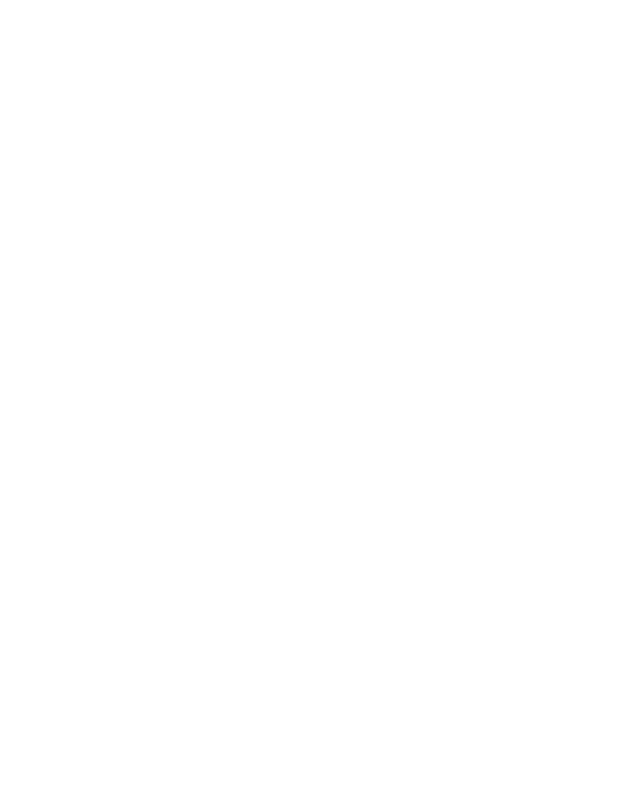
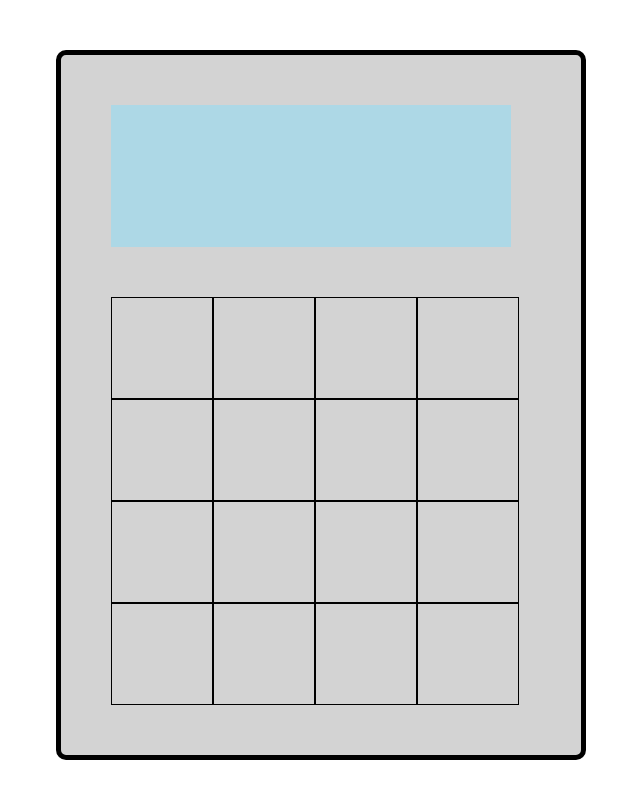
Before and after one commit to tammeusb/odin_calculator, a plain HTML site: page index.html in a window 1280 px wide. Shown: the whole page, without its empty margins (319-959 px from the left). Drawn offline with Linux system fonts and the light colour scheme.

Commit message:
Create basic HTML / CSS calculator

```diff
--- a/index.html
+++ b/index.html
@@ -4,9 +4,32 @@
     <meta charset="UTF-8">
     <meta name="viewport" content="width=device-width, initial-scale=1.0">
     <title>Calculator</title>
+    <link rel="stylesheet" href="style.css">
     <script src="script.js" defer></script>
 </head>
 <body>
 
+    <div class="calculator">
+        <div class="display"></div>
+        <div class="container-buttons">
+            <div class="button"></div>
+            <div class="button"></div>
+            <div class="button"></div>
+            <div class="button"></div>
+            <div class="button"></div>
+            <div class="button"></div>
+            <div class="button"></div>
+            <div class="button"></div>
+            <div class="button"></div>
+            <div class="button"></div>
+            <div class="button"></div>
+            <div class="button"></div>
+            <div class="button"></div>
+            <div class="button"></div>
+            <div class="button"></div>
+            <div class="button"></div>
+        </div>
+    </div>
+
 </body>
 </html>
--- a/style.css
+++ b/style.css
@@ -0,0 +1,36 @@
+body {
+    margin: 0 auto;
+    display: flex;
+    justify-content: center;
+}
+
+.calculator {
+    margin-top: 50px;
+    border: 5px solid black;
+    border-radius: 10px;
+    height: 600px;
+    width: 420px;
+    display: flex;
+    flex-direction: column;
+    background-color: lightgrey;
+    padding: 50px;
+}
+
+.display {
+    width: 400px;
+    flex: 1;
+    background-color: lightblue;
+    margin-bottom: 50px;
+}
+
+.container-buttons {
+    flex: 1;
+    display: flex;
+    flex-wrap: wrap;
+}
+
+.button {
+    border: 1px solid black;
+    height: 100px;
+    width: 100px;
+}
```
